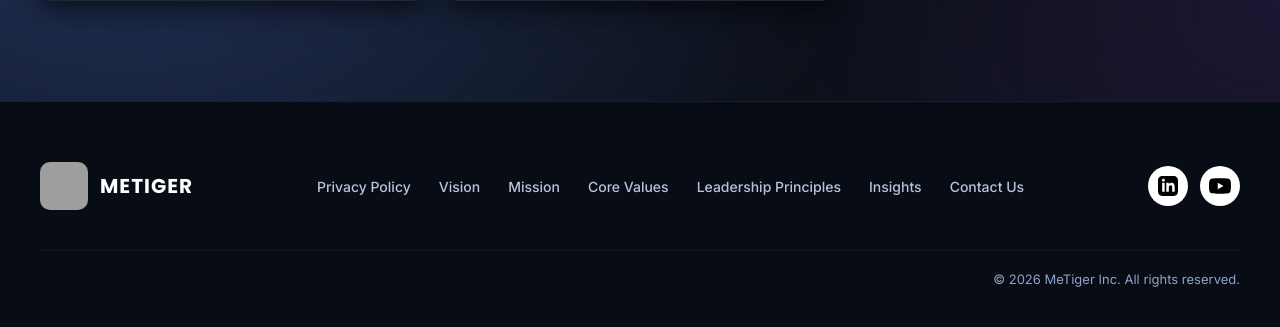
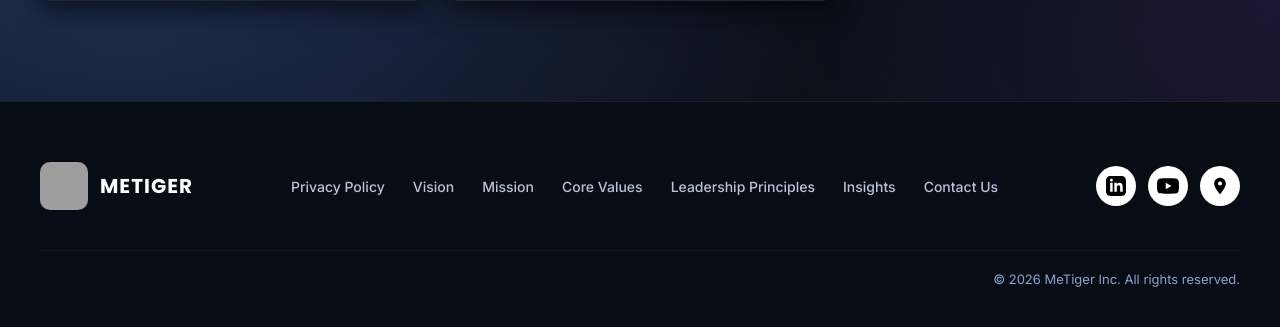
Before and after one commit to alimazloum2/MeTiger.ca, a Flask app: page / in a window 1280 px wide. Shown: the part 5600-5927 px from the top of the page. Run offline with Flask 3, Linux system fonts and the light colour scheme; some libraries are stand-ins or nearby versions; grey boxes are pictures that could not be loaded.

Commit message:
footer: add Google Business Profile link beside LinkedIn/YouTube
Co-Authored-By: Claude Opus 4.8 (1M context) <noreply@anthropic.com>

```diff
--- a/templates/partials/site_footer.html
+++ b/templates/partials/site_footer.html
@@ -69,6 +69,9 @@
                 </a>
                 <a href="https://www.youtube.com/@MeTigerCa" aria-label="YouTube" target="_blank" rel="noopener noreferrer">
                     <svg width="22" height="22" viewBox="0 0 24 24" fill="currentColor" xmlns="http://www.w3.org/2000/svg"><path d="M23.498 6.186a3.016 3.016 0 0 0-2.122-2.136C19.505 3.545 12 3.545 12 3.545s-7.505 0-9.377.505A3.017 3.017 0 0 0 .502 6.186C0 8.07 0 12 0 12s0 3.93.502 5.814a3.016 3.016 0 0 0 2.122 2.136c1.871.505 9.376.505 9.376.505s7.505 0 9.377-.505a3.015 3.015 0 0 0 2.122-2.136C24 15.93 24 12 24 12s0-3.93-.502-5.814zM9.545 15.568V8.432L15.818 12l-6.273 3.568z"/></svg>
+                </a>
+                <a href="https://share.google/SBBotu9i2O47diSTp" aria-label="MeTiger on Google" target="_blank" rel="noopener noreferrer">
+                    <svg width="20" height="20" viewBox="0 0 24 24" fill="currentColor" xmlns="http://www.w3.org/2000/svg"><path d="M12 2C8.13 2 5 5.13 5 9c0 5.25 7 13 7 13s7-7.75 7-13c0-3.87-3.13-7-7-7zm0 9.5A2.5 2.5 0 1 1 12 6.5a2.5 2.5 0 0 1 0 5z"/></svg>
                 </a>
             </div>
         </div>
```
